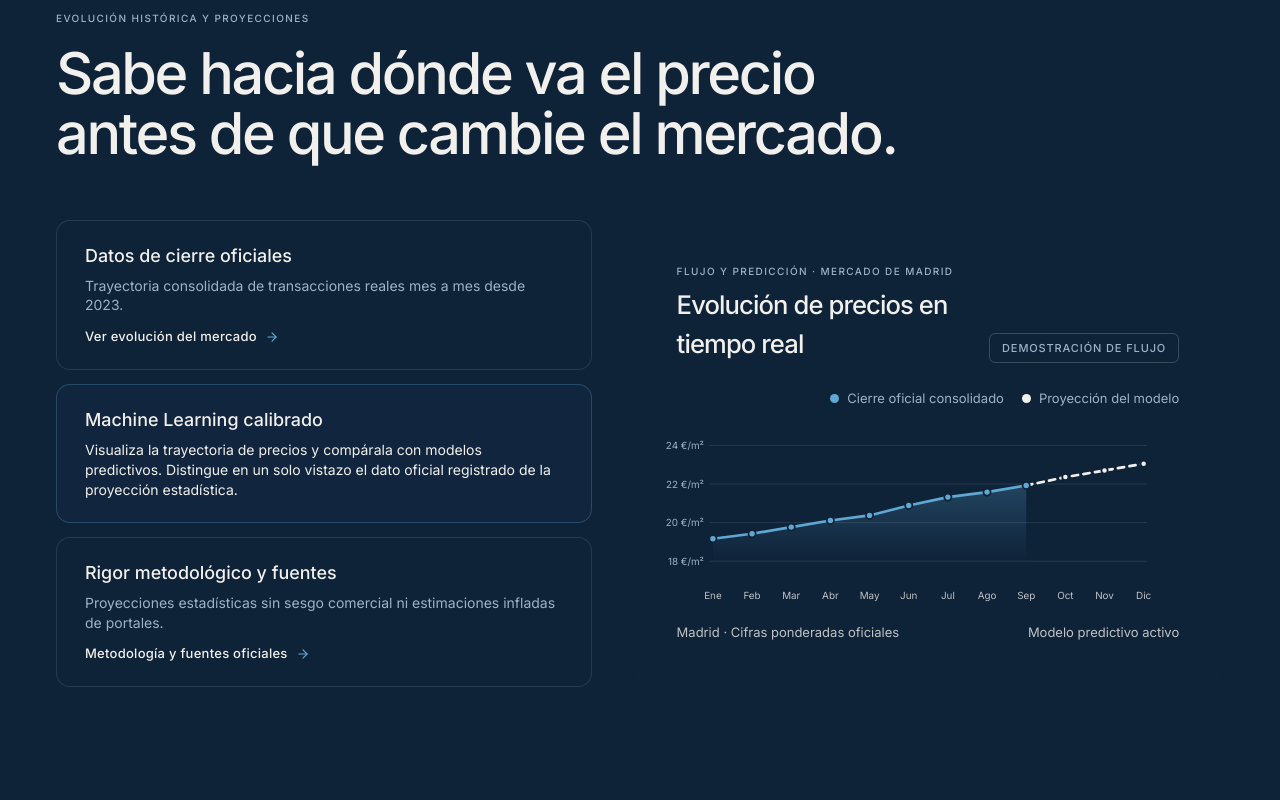
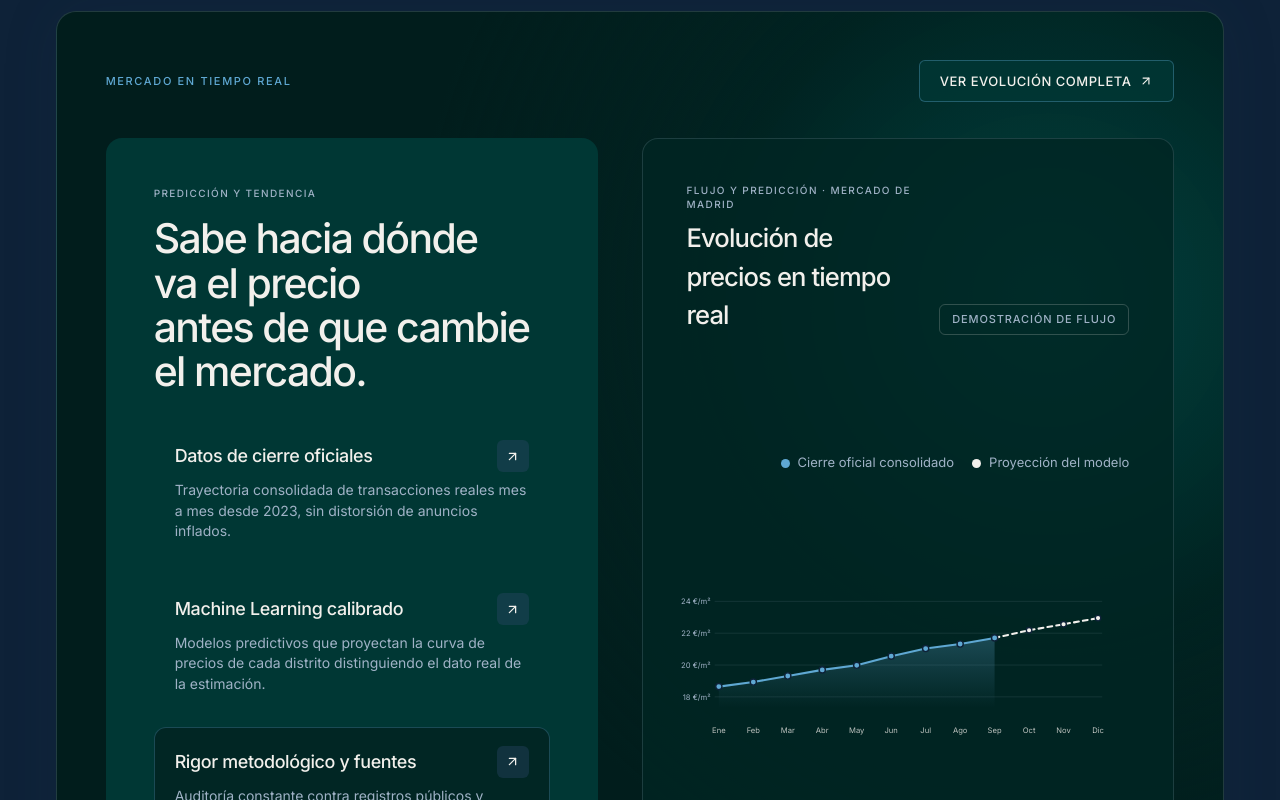
Before and after one commit to rodrigoapvigil/madrid-urban-intelligent, a Next.js app in the folder frontend/: page / in a window 1280 px wide. Shown: the part 5400-6200 px from the top of the page. Built offline with nearby package versions, Linux system fonts and the light colour scheme.

Commit message:
feat(landing): adopt Auros Explore grand frame architecture with unified surface card and visual pane

```diff
--- a/frontend/components/LandingTrend.tsx
+++ b/frontend/components/LandingTrend.tsx
@@ -24,10 +24,10 @@ export default function LandingTrend() {
   const chart = useMemo(() => {
     const min = 17;
     const max = 24;
-    const width = 560;
-    const height = 180;
-    const padX = 40;
-    const padY = 25;
+    const width = 640;
+    const height = 210;
+    const padX = 46;
+    const padY = 28;
 
     const coords = FLOW_DATA.map((pt, i) => {
       const x = padX + (i / (FLOW_DATA.length - 1)) * (width - padX * 2);
@@ -66,25 +66,25 @@ export default function LandingTrend() {
 
       <svg
         className="mi-trend__chart"
-        viewBox="0 0 560 210"
+        viewBox="0 0 640 235"
         role="img"
         aria-label="Evolución y proyección del mercado inmobiliario en Madrid"
       >
         <defs>
           <linearGradient id="trendGlow" x1="0" y1="0" x2="0" y2="1">
-            <stop offset="0%" stopColor="var(--precio-subida)" stopOpacity="0.25" />
+            <stop offset="0%" stopColor="var(--precio-subida)" stopOpacity="0.28" />
             <stop offset="100%" stopColor="var(--precio-subida)" stopOpacity="0.0" />
           </linearGradient>
         </defs>
 
         {/* Horizontal gridlines */}
         {[0, 1, 2, 3].map((index) => {
-          const y = 25 + index * 43;
+          const y = 28 + index * 46;
           const value = 24 - index * 2;
           return (
             <g key={index}>
-              <line x1="36" x2="524" y1={y} y2={y} className="mi-trend__gridline" />
-              <text x="30" y={y + 4} textAnchor="end" className="mi-trend__y-label">
+              <line x1="40" x2="600" y1={y} y2={y} className="mi-trend__gridline" />
+              <text x="34" y={y + 4} textAnchor="end" className="mi-trend__y-label">
                 {value} €/m²
               </text>
             </g>
@@ -106,16 +106,16 @@ export default function LandingTrend() {
             key={pt.mes}
             cx={pt.x}
             cy={pt.y}
-            r={pt.isPrediction ? 3.5 : 4}
+            r={pt.isPrediction ? 4 : 4.5}
             className={pt.isPrediction ? 'mi-trend__forecast-point' : 'mi-trend__real-point'}
           />
         ))}
 
         {/* Month labels */}
         {FLOW_DATA.map((pt, i) => {
-          const x = 40 + (i / (FLOW_DATA.length - 1)) * 480;
+          const x = 46 + (i / (FLOW_DATA.length - 1)) * 548;
           return (
-            <text key={pt.mes} x={x} y="196" textAnchor="middle" className="mi-trend__x-label">
+            <text key={pt.mes} x={x} y="218" textAnchor="middle" className="mi-trend__x-label">
               {pt.mes}
             </text>
           );
--- a/frontend/components/MadridLanding.css
+++ b/frontend/components/MadridLanding.css
@@ -296,107 +296,164 @@
   .mi-district-map__loading { animation: none; }
 }
 
-/* Insight: Balanced 3-card stack + Trend Flow */
-.mi-insight__intro {
-  margin-bottom: clamp(32px, 4.5vw, 56px);
+/* Auros Explore Style Frame for Insight / Predictions */
+.mi-auros-frame {
+  position: relative;
+  border-radius: 20px;
+  padding: clamp(28px, 3.8vw, 52px);
+  background: radial-gradient(circle 750px at 85% 30%, rgba(0, 130, 124, 0.38) 0%, rgba(1, 38, 36, 0.6) 45%, transparent 85%), var(--surface-liquid-deep, #011d1c);
+  border: 1px solid color-mix(in srgb, var(--texto-secundario-azul) 20%, transparent);
+  box-shadow: 0 0 60px color-mix(in srgb, var(--azul-linea) 10%, transparent);
+  overflow: hidden;
 }
-.mi-insight__intro-heading .mi-kicker {
-  margin-bottom: 18px;
+.mi-auros-frame__header {
+  display: flex;
+  justify-content: space-between;
+  align-items: center;
+  gap: 16px;
+  margin-bottom: clamp(24px, 3vw, 36px);
 }
-.mi-insight__intro-heading h2 {
-  max-width: 900px;
+.mi-auros-frame__tag {
+  color: var(--mi-sky);
+  font-size: 11px;
+  font-weight: 500;
+  letter-spacing: .15em;
+  text-transform: uppercase;
+}
+.mi-auros-frame__cta {
+  display: inline-flex;
+  align-items: center;
+  gap: 8px;
+  min-height: 42px;
+  padding: 0 20px;
+  border-radius: 6px;
+  background: color-mix(in srgb, var(--surface-liquid-kelp, #003734) 85%, transparent);
+  border: 1px solid color-mix(in srgb, var(--precio-subida) 36%, transparent);
+  color: var(--mi-mist) !important;
+  font-size: 13px;
+  font-weight: 500;
+  letter-spacing: .04em;
+  text-transform: uppercase;
+  transition: all .2s ease;
+}
+.mi-auros-frame__cta:hover {
+  background: linear-gradient(90deg, rgb(0, 130, 124) 0%, rgb(203, 255, 252) 100%);
+  color: #012624 !important;
+  border-color: transparent;
+}
+.mi-auros-frame__cta svg {
+  width: 14px;
+  height: 14px;
+}
+.mi-auros-frame__body {
+  display: grid;
+  grid-template-columns: minmax(0, 0.96fr) minmax(0, 1.04fr);
+  gap: clamp(24px, 3.5vw, 44px);
+  align-items: stretch;
+}
+.mi-auros-card {
+  border-radius: 16px;
+  padding: clamp(32px, 3.8vw, 48px);
+  background: var(--surface-liquid-kelp, #003734);
+  display: flex;
+  flex-direction: column;
+  justify-content: space-between;
+  gap: 28px;
+}
+.mi-auros-card__head .mi-kicker {
+  margin: 0 0 16px;
+  justify-content: flex-start;
+}
+.mi-auros-card__title {
   margin: 0;
   color: var(--mi-white);
-  font-size: clamp(36px, 4.5vw, 60px) !important;
+  font-size: clamp(30px, 3.2vw, 44px) !important;
   font-weight: 500;
   letter-spacing: -0.04em !important;
-  line-height: 1.05 !important;
+  line-height: 1.08 !important;
   text-wrap: balance;
 }
-.mi-insight__intro-heading h2 span {
+.mi-auros-card__title span {
   color: var(--mi-mist);
 }
-.mi-insight__grid {
-  display: grid;
-  grid-template-columns: minmax(0, 0.95fr) minmax(0, 1.05fr);
-  gap: clamp(24px, 3.5vw, 40px);
-  align-items: stretch;
-}
-.mi-insight__cards {
+.mi-auros-features {
   display: flex;
   flex-direction: column;
   gap: 14px;
+}
+.mi-auros-feature {
+  padding: 18px 20px;
+  border-radius: 12px;
+  background: transparent;
+  border: 1px solid transparent;
+  text-decoration: none;
+  color: inherit;
+  transition: background .2s, border-color .2s;
+  display: block;
+}
+.mi-auros-feature:hover {
+  background: color-mix(in srgb, var(--surface-liquid-abyss, #012624) 60%, transparent);
+  border-color: color-mix(in srgb, var(--texto-secundario-azul) 20%, transparent);
+}
+.mi-auros-feature--active {
+  background: var(--surface-liquid-abyss, #012624);
+  border-color: color-mix(in srgb, var(--precio-subida) 28%, transparent);
+}
+.mi-auros-feature__header {
+  display: flex;
   justify-content: space-between;
+  align-items: center;
+  gap: 12px;
+  margin-bottom: 8px;
 }
-.mi-insight__card {
+.mi-auros-feature__header h3 {
+  margin: 0;
+  color: var(--mi-white);
+  font-size: clamp(17px, 1.4vw, 20px);
+  font-weight: 500;
+  letter-spacing: -0.02em;
+}
+.mi-auros-arrow {
+  width: 32px;
+  height: 32px;
+  flex: 0 0 32px;
+  border-radius: 6px;
+  background: color-mix(in srgb, var(--azul-linea) 40%, transparent);
+  display: flex;
+  align-items: center;
+  justify-content: center;
+  color: var(--mi-white);
+  transition: background .2s, transform .2s;
+}
+.mi-auros-arrow svg {
+  width: 15px;
+  height: 15px;
+}
+.mi-auros-feature:hover .mi-auros-arrow {
+  background: var(--mi-sky);
+  color: #012624;
+  transform: translate(2px, -2px);
+}
+.mi-auros-feature p {
+  margin: 0;
+  color: var(--mi-silver);
+  font-size: 14px;
+  line-height: 1.45;
+}
+.mi-auros-visual {
   display: flex;
   flex-direction: column;
   justify-content: center;
-  padding: clamp(16px, 2vw, 22px) clamp(20px, 2.4vw, 28px);
-  border-radius: 14px;
-  background: var(--azul-noche);
-  border: 1px solid color-mix(in srgb, var(--texto-secundario-azul) 16%, transparent);
-  color: var(--mi-mist);
-  text-decoration: none;
-  transition: border-color .2s, background .2s, transform .2s;
 }
-.mi-insight__card:hover {
-  background: color-mix(in srgb, var(--azul-noche) 82%, var(--azul-linea));
-  border-color: color-mix(in srgb, var(--precio-subida) 45%, transparent);
-  transform: translateY(-2px);
-}
-.mi-insight__card--highlight {
-  background: color-mix(in srgb, var(--azul-noche) 88%, var(--azul-linea));
-  border-color: color-mix(in srgb, var(--precio-subida) 28%, transparent);
-}
-.mi-insight__card--highlight:hover {
-  transform: none;
-}
-.mi-insight__card-copy strong {
-  display: block;
-  font-size: clamp(16px, 1.4vw, 19px);
-  font-weight: 500;
-  color: var(--mi-white);
-  margin-bottom: 6px;
-}
-.mi-insight__card-copy small {
-  display: block;
-  color: var(--mi-silver);
-  font-size: 14px;
-  line-height: 1.42;
-  margin-bottom: 8px;
-}
-.mi-insight__card--highlight .mi-insight__card-copy small {
-  margin-bottom: 0;
-  color: var(--mi-mist);
-}
-.mi-insight__card-cta {
-  display: inline-flex;
-  align-items: center;
-  gap: 8px;
-  color: var(--mi-mist);
-  font-size: 13px;
-  font-weight: 500;
-  letter-spacing: .02em;
-}
-.mi-insight__card-cta svg {
-  width: 14px;
-  height: 14px;
-  color: var(--mi-sky);
-  transition: transform .2s ease;
-}
-.mi-insight__card:hover .mi-insight__card-cta svg {
-  transform: translateX(4px);
-}
-.mi-insight__chart-wrap {
-  display: flex;
-  flex-direction: column;
-}
-.mi-insight__chart-wrap .mi-trend {
+.mi-auros-visual .mi-trend {
   height: 100%;
   display: flex;
   flex-direction: column;
   justify-content: space-between;
+  background: color-mix(in srgb, var(--surface-liquid-abyss, #012624) 80%, transparent);
+  border: 1px solid color-mix(in srgb, var(--texto-secundario-azul) 18%, transparent);
+  border-radius: 16px;
+  padding: clamp(28px, 3.5vw, 44px);
 }
 .mi-audience__intro .mi-kicker, .mi-method__intro .mi-kicker, .mi-scale__heading .mi-kicker { margin-bottom: 22px; }
 .mi-audience__intro > p:not(.mi-kicker), .mi-method__intro > p:not(.mi-kicker) { max-width: 520px; margin: 23px 0 0; color: var(--mi-silver); font-size: 21px; line-height: 1.45; }
@@ -576,8 +633,7 @@
   .mi-kinetic { font-size: clamp(132px,19vw,240px); }
   .mi-platform__grid { gap: 22px; }
   .mi-city-visual { min-height: 460px; }
-  .mi-insight__intro { margin-bottom: 28px; }
-  .mi-insight__grid { grid-template-columns: 1fr; gap: 24px; }
+  .mi-auros-frame__body { grid-template-columns: 1fr; gap: 32px; }
   .mi-trend { max-width: none; }
   .mi-scale__stats article { min-height: 220px; }
   .mi-scale__stats article:first-child { min-height: 454px; }
@@ -632,10 +688,10 @@
   .mi-district-map { margin: 0 auto; }
   .mi-district-map__canvas-wrap { margin-top: 0; }
   .mi-district-map__caption { padding-inline: 10px; font-size: 10px; }
-  .mi-insight__intro { margin-bottom: 22px; }
-  .mi-insight__intro-heading h2 { font-size: 28px !important; }
-  .mi-insight__cards { gap: 14px; }
-  .mi-insight__card { padding: 20px; }
+  .mi-auros-frame { padding: 18px; border-radius: 14px; }
+  .mi-auros-card { padding: 22px 18px; border-radius: 12px; }
+  .mi-auros-card__title { font-size: 26px !important; }
+  .mi-auros-frame__header { flex-direction: column; align-items: flex-start; gap: 12px; }
   .mi-audience__intro > p:not(.mi-kicker), .mi-method__intro > p:not(.mi-kicker) { margin-top: 18px; font-size: 20px; }
   .mi-trend { padding: 19px 13px 15px; border-radius: 14px; }
   .mi-trend__heading { align-items: flex-start; flex-direction: column; gap: 10px; }
--- a/frontend/components/MadridLanding.tsx
+++ b/frontend/components/MadridLanding.tsx
@@ -112,47 +112,58 @@ export default function MadridLanding() {
           Para comprar, alquilar o invertir con criterio: <span>la información es tu mejor regateo.</span>
         </p>
 
-        <section className="mi-insight" aria-labelledby="mi-insight-title">
+        <section className="mi-insight" id="predicciones" aria-labelledby="mi-insight-title">
           <div className="mi-wrap">
-            <div className="mi-insight__intro">
-              <div className="mi-insight__intro-heading">
-                <p className="mi-kicker mi-kicker--muted">Evolución histórica y proyecciones</p>
-                <h2 id="mi-insight-title">
+            <div className="mi-auros-frame">
+              <div className="mi-auros-frame__header">
+                <span className="mi-auros-frame__tag">MERCADO EN TIEMPO REAL</span>
+                <Link href="/madrid" className="mi-auros-frame__cta">
+                  Ver evolución completa <ArrowUpRight aria-hidden="true" />
+                </Link>
+              </div>
+
+              <div className="mi-auros-frame__body">
+                {/* Surface Card (Liquid Kelp #003734 matching Auros Explore) */}
+                <div className="mi-auros-card">
+                  <div className="mi-auros-card__head">
+                    <p className="mi-kicker mi-kicker--muted">PREDICCIÓN Y TENDENCIA</p>
+                    <h2 id="mi-insight-title" className="mi-auros-card__title">
                       Sabe hacia dónde va el precio<br />
                       <span>antes de que cambie el mercado.</span>
                     </h2>
                   </div>
+
+                  <div className="mi-auros-features">
+                    <Link href="/madrid" className="mi-auros-feature">
+                      <div className="mi-auros-feature__header">
+                        <h3>Datos de cierre oficiales</h3>
+                        <span className="mi-auros-arrow" aria-hidden="true"><ArrowUpRight /></span>
+                      </div>
+                      <p>Trayectoria consolidada de transacciones reales mes a mes desde 2023, sin distorsión de anuncios inflados.</p>
+                    </Link>
+
+                    <div className="mi-auros-feature">
+                      <div className="mi-auros-feature__header">
+                        <h3>Machine Learning calibrado</h3>
+                        <span className="mi-auros-arrow" aria-hidden="true"><ArrowUpRight /></span>
+                      </div>
+                      <p>Modelos predictivos que proyectan la curva de precios de cada distrito distinguiendo el dato real de la estimación.</p>
                     </div>
 
-            <div className="mi-insight__grid">
-              <div className="mi-insight__cards">
-                <Link href="/madrid" className="mi-insight__card">
-                  <span className="mi-insight__card-copy">
-                    <strong>Datos de cierre oficiales</strong>
-                    <small>Trayectoria consolidada de transacciones reales mes a mes desde 2023.</small>
-                    <span className="mi-insight__card-cta">
-                      Ver evolución del mercado <ArrowRight aria-hidden="true" />
-                    </span>
-                  </span>
-                </Link>
-                <div className="mi-insight__card mi-insight__card--highlight">
-                  <span className="mi-insight__card-copy">
-                    <strong>Machine Learning calibrado</strong>
-                    <small>Visualiza la trayectoria de precios y compárala con modelos predictivos. Distingue en un solo vistazo el dato oficial registrado de la proyección estadística.</small>
-                  </span>
+                    <Link href="/metodologia" className="mi-auros-feature mi-auros-feature--active">
+                      <div className="mi-auros-feature__header">
+                        <h3>Rigor metodológico y fuentes</h3>
+                        <span className="mi-auros-arrow" aria-hidden="true"><ArrowUpRight /></span>
                       </div>
-                <Link href="/metodologia" className="mi-insight__card">
-                  <span className="mi-insight__card-copy">
-                    <strong>Rigor metodológico y fuentes</strong>
-                    <small>Proyecciones estadísticas sin sesgo comercial ni estimaciones infladas de portales.</small>
-                    <span className="mi-insight__card-cta">
-                      Metodología y fuentes oficiales <ArrowRight aria-hidden="true" />
-                    </span>
-                  </span>
+                      <p>Auditoría constante contra registros públicos y compraventas oficiales para garantizar máxima certidumbre.</p>
                     </Link>
                   </div>
-              <div className="mi-insight__chart-wrap">
+                </div>
+
+                {/* Right side: Grand Visual Pane with the Trend Chart */}
+                <div className="mi-auros-visual">
                   <LandingTrend />
+                </div>
               </div>
             </div>
           </div>
```
Lines whose indentation alone changed are shown as unchanged.
